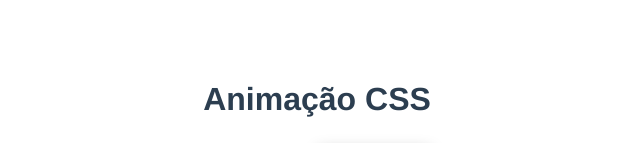
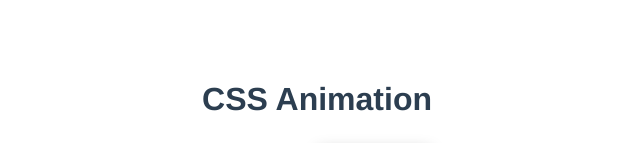
Before and after one commit to thallesyasmim/Vue.js-Studies, a Vue app: page / in a window 1280 px wide. Shown: the top 143 px of the page, without its empty margins (323-963 px from the left). Built offline with nearby package versions, Linux system fonts and the light colour scheme.

Commit message:
Root component

```diff
--- a/src/App.vue
+++ b/src/App.vue
@@ -1,6 +1,6 @@
 <template>
   <div id="app">
-    <h1>Animação CSS</h1>
+    <h1>CSS Animation</h1>
     <Animation />
     <QuadToCircle />
   </div>
```
